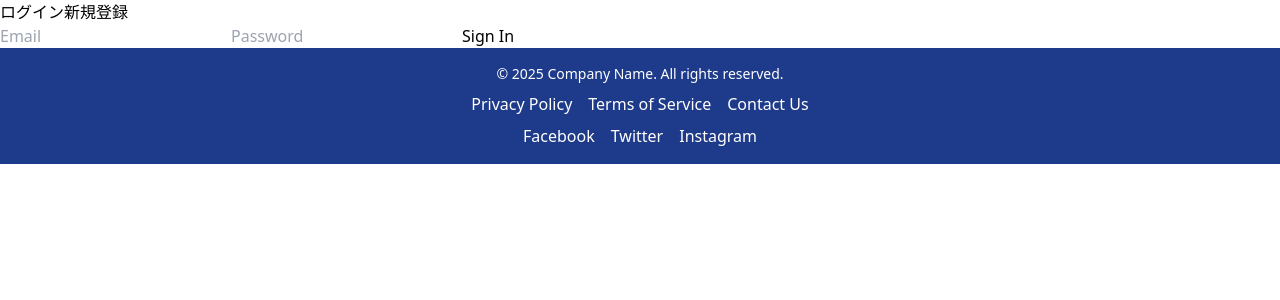
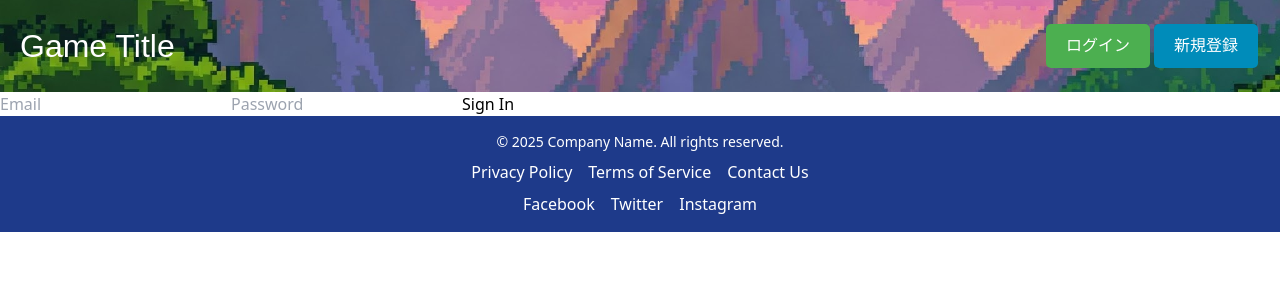
Before and after one commit to tamaco489/firebase_authentication_sample, a Next.js app in the folder front/apps/: page /sign_in in a window 1280 px wide. Shown: the top 300 px of the page. Built offline with nearby package versions, Linux system fonts and the light colour scheme; no server answers.

Commit message:
fix header ui

```diff
--- a/front/apps/app/components/layout/header/Header.tsx
+++ b/front/apps/app/components/layout/header/Header.tsx
@@ -6,10 +6,46 @@ const Header = () => {
   const router = useRouter();
 
   return (
-    <header>
-      <nav>
-        <button onClick={() => router.push('/sign_in')}>ログイン</button>
-        <button onClick={() => router.push('/sign_up')}>新規登録</button>
+    <header style={{
+      backgroundImage: 'url(/images/header-bg.jpg)',
+      backgroundSize: 'cover',
+      backgroundPosition: 'center',
+      padding: '20px',
+      color: 'white',
+      fontFamily: 'Pixelify Sans, sans-serif',
+    }}>
+      <nav style={{ display: 'flex', justifyContent: 'space-between', alignItems: 'center' }}>
+        <h1 style={{ margin: 0, fontSize: '2em' }}>Game Title</h1>
+        <div>
+          <button style={{
+            backgroundColor: '#4CAF50', // ボタンの色
+            border: 'none',
+            color: 'white',
+            padding: '10px 20px',
+            textAlign: 'center',
+            textDecoration: 'none',
+            display: 'inline-block',
+            fontSize: '1em',
+            margin: '4px 2px',
+            cursor: 'pointer',
+            borderRadius: '5px',
+            transition: 'background-color 0.3s ease',
+          }} onMouseOver={(e) => e.currentTarget.style.backgroundColor = '#3e8e41'} onMouseOut={(e) => e.currentTarget.style.backgroundColor = '#4CAF50'} onClick={() => router.push('/sign_in')}>ログイン</button>
+          <button style={{
+            backgroundColor: '#008CBA', // ボタンの色
+            border: 'none',
+            color: 'white',
+            padding: '10px 20px',
+            textAlign: 'center',
+            textDecoration: 'none',
+            display: 'inline-block',
+            fontSize: '1em',
+            margin: '4px 2px',
+            cursor: 'pointer',
+            borderRadius: '5px',
+            transition: 'background-color 0.3s ease',
+          }} onMouseOver={(e) => e.currentTarget.style.backgroundColor = '#0077b5'} onMouseOut={(e) => e.currentTarget.style.backgroundColor = '#008CBA'} onClick={() => router.push('/sign_up')}>新規登録</button>
+        </div>
       </nav>
     </header>
   );
```
Also changed, not shown: front/apps/public/images/header-bg.jpg (added), 1 other file (tests, documents, lock files or other folders).
